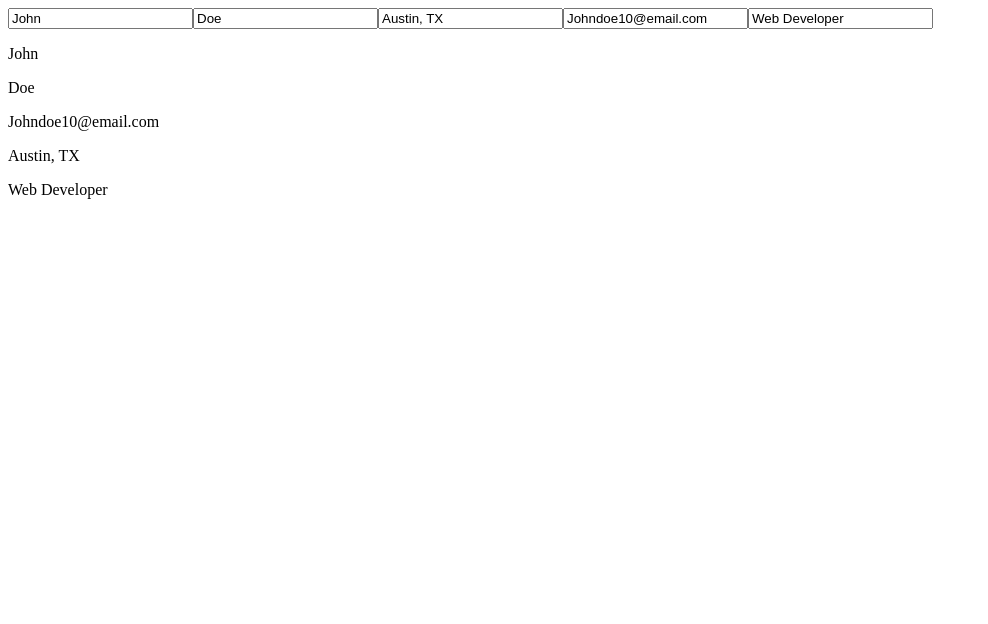
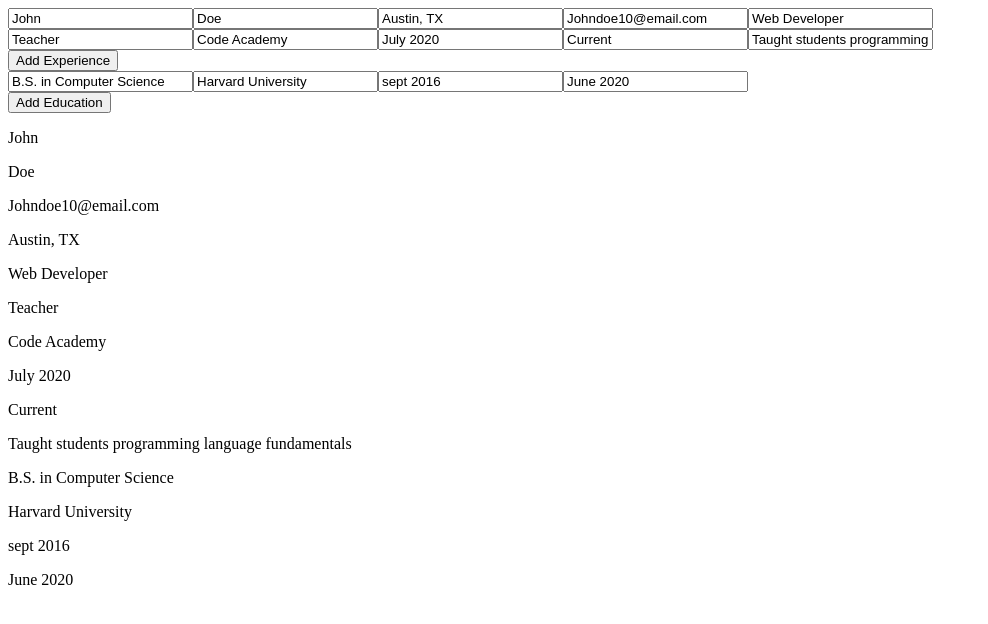
Before and after one commit to Dillonpw/cv-template, a React (Vite) app: page / in a window 1280 px wide. Shown: the top 624 px of the page, without its empty margins (0-988 px from the left). Built offline with nearby package versions, Linux system fonts and the light colour scheme.

Commit message:
added the ability to save data to the template

```diff
--- a/package.json
+++ b/package.json
@@ -11,7 +11,8 @@
   },
   "dependencies": {
     "react": "^18.2.0",
-    "react-dom": "^18.2.0"
+    "react-dom": "^18.2.0",
+    "uuid": "^9.0.1"
   },
   "devDependencies": {
     "@types/react": "^18.2.15",
--- a/src/content.jsx
+++ b/src/content.jsx
@@ -1,8 +1,11 @@
 import { useState } from 'react';
 import InfoForm from './form/infoform';
-//import EdForm from './form/edform';
-//import workForm from './form/workform'
+import EdForm from './form/edform';
+import WorkForm from './form/workform';
 import InfoTemplate from './template/infoTemplate';
+import EdTemplate from './template/edTemplate';
+import WorkTemplate from './template/workTemplate';
+import { v4 as uuidv4 } from 'uuid';
 
 export default function Content() {
     const [personalInfo, setPersonalInfo] = useState({
@@ -13,7 +16,8 @@
         jobTitle: 'Web Developer',
     });
 
-    /*const [experience, setExperience] = useState({
+    const [experiences, setExperiences] = useState([]);
+    const [experience, setExperience] = useState({
         position: 'Teacher',
         company: 'Code Academy',
         startDate: 'July 2020',
@@ -22,13 +26,14 @@
         index: uuidv4(),
     });
 
+    const [educations, setEducations] = useState([]);
     const [education, setEducation] = useState({
         degree: 'B.S. in Computer Science',
         schoolName: 'Harvard University',
         startDate: 'sept 2016',
         endDate: 'June 2020',
         index: uuidv4(),
-    });*/
+    });
 
     function onPersonalChange(e) {
         setPersonalInfo({
@@ -36,7 +41,7 @@
             [e.target.name]: e.target.value,
         });
     }
-    /* function onExperienceChange(e) {
+    function onExperienceChange(e) {
         setExperience({
             ...experience,
             [e.target.name]: e.target.value,
@@ -48,21 +53,72 @@
             ...education,
             [e.target.name]: e.target.value,
         });
-    }*/
+    }
 
+    function addExperience() {
+        setExperiences([...experiences, experience]);
+        setExperience({
+            position: '',
+            company: '',
+            startDate: '',
+            endDate: '',
+            jobDesc: '',
+            index: uuidv4(),
+        });
+    }
+
+    function addEducation() {
+        setEducations([...educations, education]);
+        setEducation({
+            degree: '',
+            schoolName: '',
+            startDate: '',
+            endDate: '',
+            index: uuidv4(),
+        });
+    }
     return (
         <>
             <div className="cvTemplate">
-                <div className="personalSection">
+                <div className="formSection">
                     <InfoForm
                         personalInfo={personalInfo}
-                        addFirstName={onPersonalChange}
-                        addLastName={onPersonalChange}
-                        addLocation={onPersonalChange}
-                        addEmail={onPersonalChange}
-                        addJobtitle={onPersonalChange}
-                    ></InfoForm>
-                    <InfoTemplate personalInfo={personalInfo}/>
+                        onChange={onPersonalChange}
+                    />
+                    <WorkForm
+                        experience={experience}
+                        onChange={onExperienceChange}
+                    />
+                    <button onClick={addExperience}>Add Experience</button>
+                    <EdForm
+                        education={education}
+                        onChange={onEducationChange}
+                    />
+                    <button onClick={addEducation}>Add Education</button>
+                </div>
+                <div className="templateSection">
+                    <InfoTemplate personalInfo={personalInfo} />
+
+                    {experience.position && (
+                        <WorkTemplate
+                            key={experience.index}
+                            experience={experience}
+                        />
+                    )}
+                    {experiences.map((exp) => (
+                        <WorkTemplate key={exp.index} experience={exp} />
+                    ))}
+
+                    {education.degree && (
+                        <EdTemplate
+                            key={education.index}
+                            education={education}
+                        />
+                    )}
+
+                    {educations.map((ed) => (
+                        <EdTemplate key={ed.index} education={ed} />
+                    ))}
                 </div>
             </div>
         </>
--- a/src/form/edform.jsx
+++ b/src/form/edform.jsx
@@ -0,0 +1,36 @@
+export default function EdForm({ education, onChange }) {
+    return (
+        <>
+            <div>
+                <input
+                    name="degree"
+                    type="text"
+                    placeholder="Degree"
+                    value={education.degree}
+                    onChange={onChange}
+                />
+                <input
+                    name="schoolName"
+                    type="text"
+                    placeholder="School Name"
+                    value={education.schoolName}
+                    onChange={onChange}
+                />
+                <input
+                    name="startDate"
+                    type="text"
+                    placeholder="Start Date"
+                    value={education.startDate}
+                    onChange={onChange}
+                />
+                <input
+                    name="endDate"
+                    type="text"
+                    placeholder="End Date"
+                    value={education.endDate}
+                    onChange={onChange}
+                />
+            </div>
+        </>
+    );
+}
--- a/src/form/infoform.jsx
+++ b/src/form/infoform.jsx
@@ -1,50 +1,41 @@
-export default function InfoForm({
-    personalInfo,
-    addFirstName,
-    addLastName,
-    addLocation,
-    addEmail,
-    addJobtitle,
-}) {
+export default function InfoForm({ personalInfo, onChange }) {
     return (
-        <>
         <div>
             <input
                 name='firstName'
                 type='text'
                 placeholder='First Name'
                 value={personalInfo.firstName}
-                    onChange={addFirstName}
+                onChange={onChange}
             />
             <input
                 name='lastName'
                 type='text'
                 placeholder='Last Name'
                 value={personalInfo.lastName}
-                    onChange={addLastName}
+                onChange={onChange}
             />
             <input
                 name='location'
                 type='text'
                 placeholder='Location'
                 value={personalInfo.location}
-                    onChange={addLocation}
+                onChange={onChange}
             />
             <input
                 name='email'
                 type='text'
                 placeholder='Email'
                 value={personalInfo.email}
-                    onChange={addEmail}
+                onChange={onChange}
             />
             <input
                 name='jobTitle'
                 type='text'
-                    placeholder='Current title'
+                placeholder='Job Title'
                 value={personalInfo.jobTitle}
-                    onChange={addJobtitle}
+                onChange={onChange}
             />
         </div>
-        </>
     );
 }
--- a/src/form/workform.jsx
+++ b/src/form/workform.jsx
@@ -0,0 +1,46 @@
+export default function WorkForm({
+    experience,
+onChange,
+}) {
+    return (
+        <>
+            <div>
+                <input
+                    name="position"
+                    type="text"
+                    placeholder="Position"
+                    value={experience.position}
+                    onChange={onChange}
+                />
+                <input
+                    name="company"
+                    type="text"
+                    placeholder="Company"
+                    value={experience.company}
+                    onChange={onChange}
+                />
+                <input
+                    name="startDate"
+                    type="text"
+                    placeholder="Start Date"
+                    value={experience.startDate}
+                    onChange={onChange}
+                />
+                <input
+                    name="endDate"
+                    type="text"
+                    placeholder="End Date"
+                    value={experience.endDate}
+                    onChange={onChange}
+                />
+                <input
+                    name="jobDesc"
+                    type="text"
+                    placeholder="Job description"
+                    value={experience.jobDesc}
+                    onChange={onChange}
+                />
+            </div>
+        </>
+    );
+}
--- a/src/template/edTemplate.jsx
+++ b/src/template/edTemplate.jsx
@@ -0,0 +1,10 @@
+export default function EdTemplate({ education }) {
+    return (
+        <div className="edDisplay">
+            <p>{education.degree}</p>
+            <p>{education.schoolName}</p>
+            <p>{education.startDate}</p>
+            <p>{education.endDate}</p>
+        </div>
+    );
+}
--- a/src/template/infoTemplate.jsx
+++ b/src/template/infoTemplate.jsx
@@ -1,6 +1,6 @@
 export default function InfoTemplate({ personalInfo }) {
     return (
-        <div className="personalInfoDisplay">
+        <div className="infoDisplay">
             <p>{personalInfo.firstName}</p>
             <p>{personalInfo.lastName}</p>
             <p>{personalInfo.email}</p>
--- a/src/template/workTemplate.jsx
+++ b/src/template/workTemplate.jsx
@@ -0,0 +1,11 @@
+export default function WorkTemplate({ experience }) {
+    return (
+        <div className="workDisplay">
+            <p>{experience.position}</p>
+            <p>{experience.company}</p>
+            <p>{experience.startDate}</p>
+            <p>{experience.endDate}</p>
+            <p>{experience.jobDesc}</p>
+        </div>
+    );
+}
```
Also changed, not shown: 1 other file (tests, documents, lock files or other folders). Lines whose indentation alone changed are shown as unchanged.
